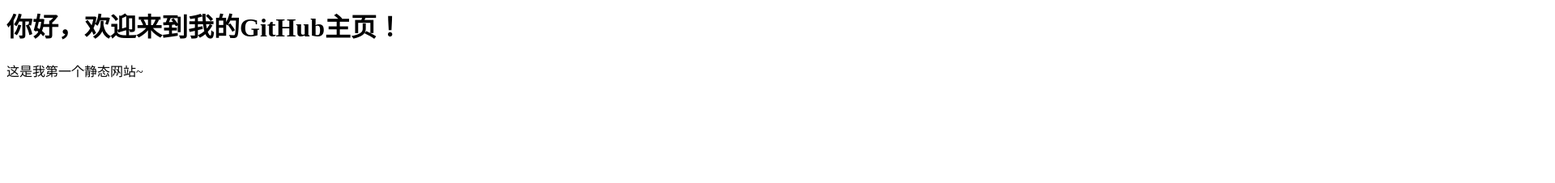
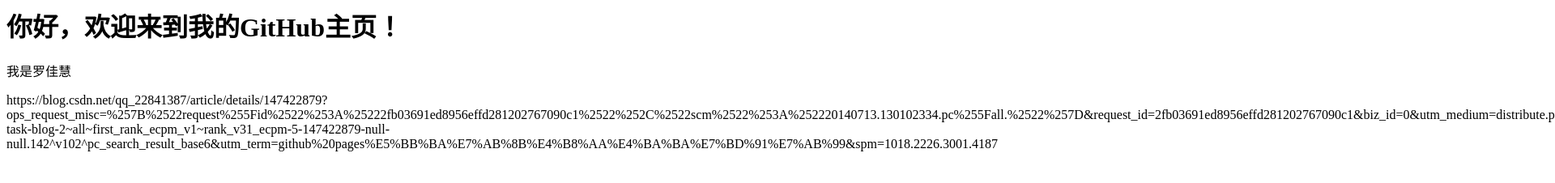
Before and after one commit to qichi1/xyvwx.github.io, a plain HTML site: page index.html in a window 1280 px wide. Shown: the top 226 px of the page at 81% size, 1920 px wide, since content can reach past the window. Drawn offline with Linux system fonts and the light colour scheme.

Commit message:
Update index.html

```diff
--- a/index.html
+++ b/index.html
@@ -4,6 +4,7 @@
   </head>
   <body>
     <h1>你好，欢迎来到我的GitHub主页！</h1>
-    <p>这是我第一个静态网站~</p>
+    <p>我是罗佳慧</p>
+    <a>https://blog.csdn.net/qq_22841387/article/details/147422879?ops_request_misc=%257B%2522request%255Fid%2522%253A%25222fb03691ed8956effd281202767090c1%2522%252C%2522scm%2522%253A%252220140713.130102334.pc%255Fall.%2522%257D&request_id=2fb03691ed8956effd281202767090c1&biz_id=0&utm_medium=distribute.pc_search_result.none-task-blog-2~all~first_rank_ecpm_v1~rank_v31_ecpm-5-147422879-null-null.142^v102^pc_search_result_base6&utm_term=github%20pages%E5%BB%BA%E7%AB%8B%E4%B8%AA%E4%BA%BA%E7%BD%91%E7%AB%99&spm=1018.2226.3001.4187</a>
   </body>
 </html>
```
